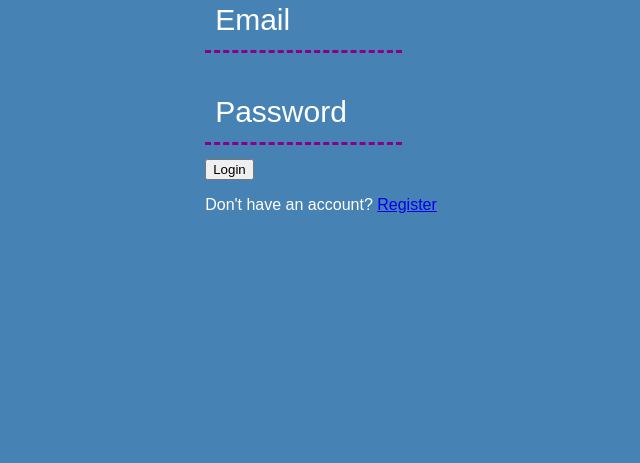
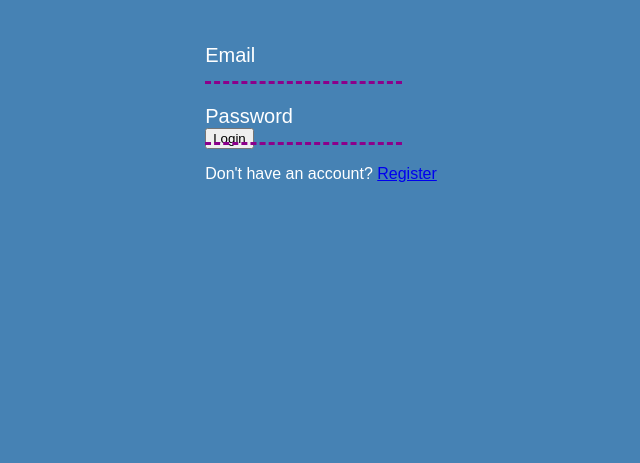
Before and after one commit to mikeybow/Login-Form, a plain HTML site: page index.html in a window 1280 px wide. Shown: the part 337-800 px from the top of the page, without its empty margins (319-959 px from the left). Drawn offline with Linux system fonts and the light colour scheme; a web font is replaced by a local one.

Commit message:
fixed text size

```diff
--- a/style.css
+++ b/style.css
@@ -19,11 +19,9 @@ body {
 
 
 .form-control label {
-    font-size: 30px;
+    font-size: 20px;
     display: flex;
     position: relative;
-    bottom: 20px;
-    margin: 10px;
     z-index: -2;
     color: white;
 }
```
